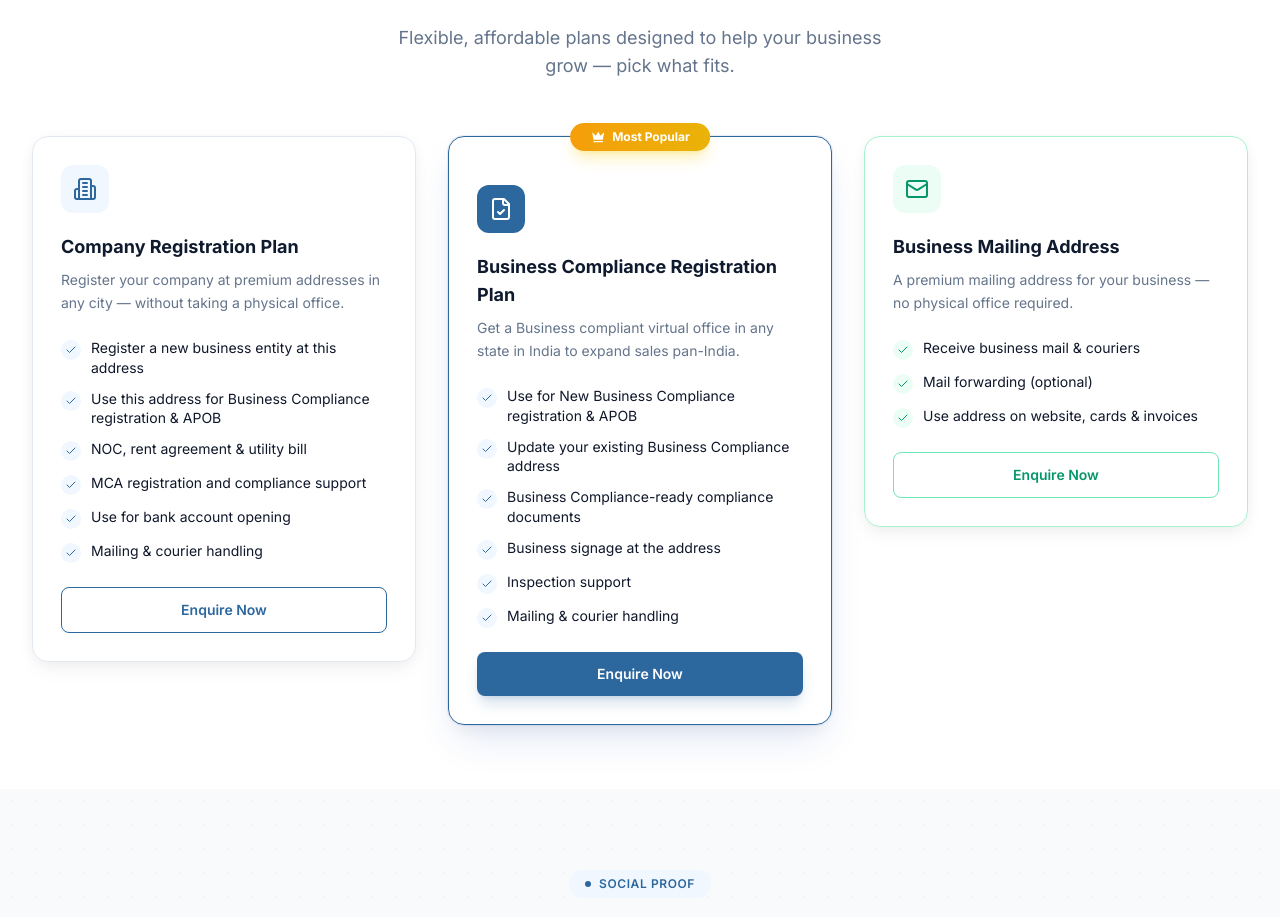
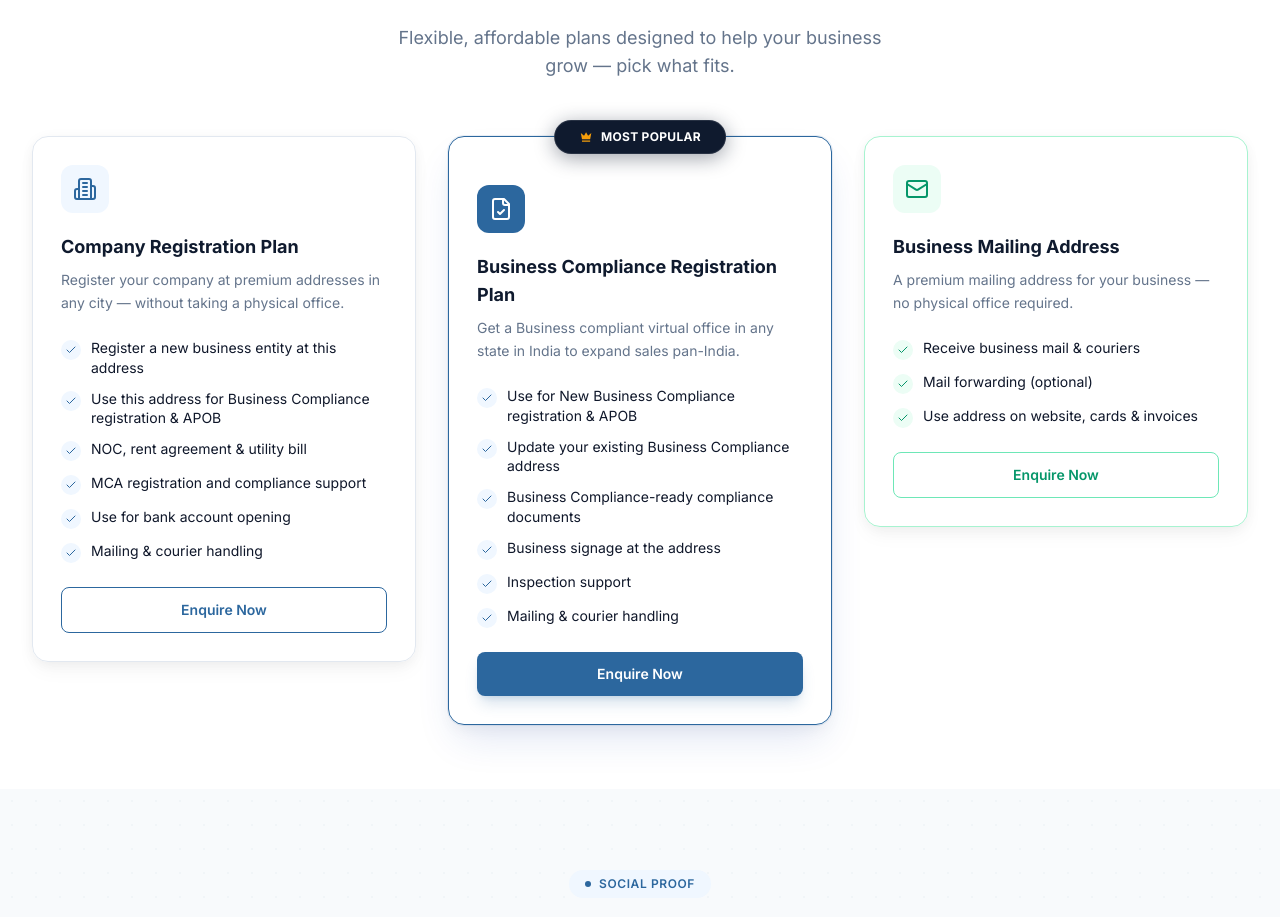
Before and after one commit to varunattricollab98/Website-, a React (Vite) app: page / in a window 1280 px wide. Shown: the part 935-1852 px from the top of the page. Built offline with nearby package versions, Linux system fonts and the light colour scheme.

Commit message:
Premium Most Popular badge: dark navy bg with gold crown icon, uppercase tracking, refined shadow, border glow

```diff
--- a/src/components/sections/Plans.jsx
+++ b/src/components/sections/Plans.jsx
@@ -82,11 +82,13 @@ export default function Plans() {
               viewport={{ once: true }}
               transition={{ delay: index * 0.1 }}
             >
-              {/* Most Popular — crown on the border line */}
+              {/* Most Popular — premium badge on the border line */}
               {plan.popular && (
-                <div className="absolute top-0 left-1/2 -translate-x-1/2 -translate-y-1/2 bg-gradient-to-r from-[#f59e0b] to-[#eab308] text-white text-xs font-bold px-5 py-1.5 rounded-full shadow-lg shadow-yellow-400/30 z-20 flex items-center gap-1.5 whitespace-nowrap">
-                  <svg className="w-4 h-4" viewBox="0 0 24 24" fill="currentColor"><path d="M5 16L3 5l5.5 5L12 4l3.5 6L21 5l-2 11H5zm0 2h14v2H5v-2z"/></svg>
-                  Most Popular
+                <div className="absolute top-0 left-1/2 -translate-x-1/2 -translate-y-1/2 z-20">
+                  <div className="flex items-center gap-2 bg-[#0f1a2e] text-white text-xs font-bold px-6 py-2 rounded-full shadow-[0_4px_20px_rgba(15,26,46,0.4)] border border-white/10">
+                    <svg className="w-3.5 h-3.5 text-[#f59e0b]" viewBox="0 0 24 24" fill="currentColor"><path d="M5 16L3 5l5.5 5L12 4l3.5 6L21 5l-2 11H5zm0 2h14v2H5v-2z"/></svg>
+                    <span className="tracking-wide uppercase">Most Popular</span>
+                  </div>
                 </div>
               )}
 
```
